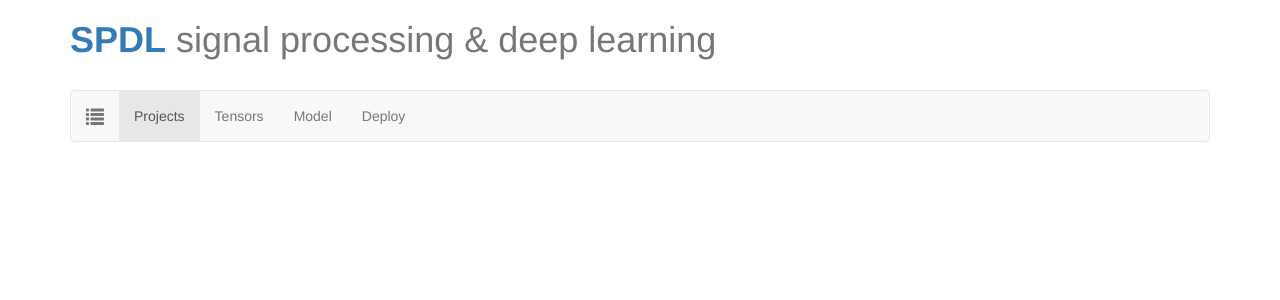
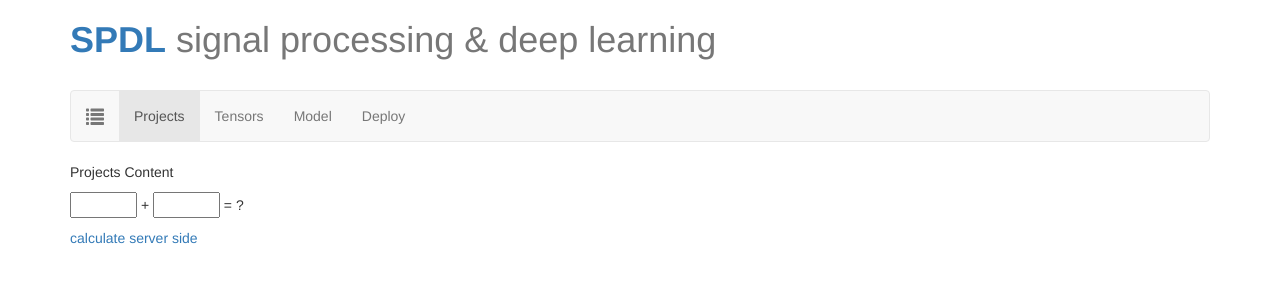
Before and after one commit to cwkx/spdl, a Flask app: page / in a window 1280 px wide. Shown: the top 300 px of the page. Run offline with Flask 2, Linux system fonts and the light colour scheme; some libraries are stand-ins or nearby versions.

Commit message:
added jquery changes

```diff
--- a/server.py
+++ b/server.py
@@ -1,13 +1,8 @@
-from flask import Flask, render_template, request, jsonify
-
-# Initialize the Flask application
+from flask import Flask, jsonify, render_template, request
 app = Flask(__name__)
 
-# This route will show a form to perform an AJAX request
-# jQuery is loaded to execute the request and update the
-# value of the operation
 @app.route('/')
-def index():
+def home():
     return render_template('index.html')
 
 # Route that will process the AJAX request, sum up two
--- /dev/null
+++ b/static/js/deploy.js
@@ -0,0 +1,3 @@
+$(document).ready(function() {
+   console.log("deploy hi");
+});
--- /dev/null
+++ b/static/js/model.js
@@ -0,0 +1,3 @@
+$(document).ready(function() {
+   console.log("model hi");
+});
--- /dev/null
+++ b/static/js/projects.js
@@ -0,0 +1,12 @@
+$(document).ready(function() {
+	console.log("projects hi");
+	$('a#calculate').bind('click', function() {
+		$.getJSON($SCRIPT_ROOT + '/_add_numbers', {
+			a: $('input[name="a"]').val(),
+			b: $('input[name="b"]').val()
+		}, function(data) {
+			$("#result").text(data.result);
+		});
+		return false;
+	});
+});
--- /dev/null
+++ b/static/js/tensors.js
@@ -0,0 +1,3 @@
+$(document).ready(function() {
+   console.log("tensors hi");
+});
--- a/templates/index.html
+++ b/templates/index.html
@@ -1,11 +1,12 @@
-<!DOCTYPE html>
+<!doctype html>
 <html lang="en">
 
 <head>
-	<meta charset="utf-8">
-	<title>SPDL Signal Processing & Deep Learning Framework</title>
+	<meta http-equiv="content-type" content="text/html; charset=utf-8">
+	<title>SPDL signal processing & deep learning</title>
 	<meta name="description" content="Signal Processing & Deep Learning Framework.">
 	<meta name="viewport" content="width=device-width, initial-scale=1.0">
+	<link rel="shortcut icon" href="{{ url_for('static', filename='img/favicon32.ico') }}">
 
 	<!-- Dependencies -->
 	<script src="../static/js/deps/jquery.min.js"></script>
@@ -19,36 +20,21 @@
 	<script src="../static/js/deps/d3-zoom.min.js"></script>
 	<script src="../static/js/deps/d3-brush.min.js"></script>
 
-	<!-- Javascript
-		<script src="../static/js/analysis.js"></script>
-		<script src="../static/js/viewer.js"></script>
-      <script src="../static/js/uploader.js"></script>
-		<script src="../static/js/editor.js"></script>
-		<script src="../static/js/filtering.js"></script>
-      -->
-
 	<!-- Stylesheets -->
 	<link rel="stylesheet" href="../static/css/bootstrap.min.css">
 	<link rel="stylesheet" href="../static/css/codemirror.css">
 	<link rel="stylesheet" href="../static/css/spdlstyle.css">
 
-	<script type=text/javascript>
-		$(function() {
-			$('a#calculate').bind('click', function() {
-				$.getJSON('/_add_numbers', {
-					a: $('input[name="a"]').val(),
-					b: $('input[name="b"]').val()
-				}, function(data) {
-					$("#result").text(data.result);
-				});
-				return false;
-			});
-		});
-	</script>
+	<!-- Javascript -->
+   <script type=text/javascript> $SCRIPT_ROOT = {{ request.script_root|tojson|safe }}; </script>
+	<script type="text/javascript" src="{{ url_for('static', filename='js/projects.js') }}"></script>
+	<script type="text/javascript" src="{{ url_for('static', filename='js/tensors.js') }}"></script>
+	<script type="text/javascript" src="{{ url_for('static', filename='js/model.js') }}"></script>
+	<script type="text/javascript" src="{{ url_for('static', filename='js/deploy.js') }}"></script>
 </head>
 
 <body>
-
+	<!-- Title Heading -->
 	<div class="container">
 		<div class="container col-xs-12 col-sm-12">
 			<div class="row">
@@ -67,61 +53,74 @@
 		</div>
 	</div>
 
+	<!-- Navigation Bar -->
 	<div class="container">
 		<nav class="navbar navbar-default">
 			<div class="container">
-				<!-- Brand and toggle get grouped for better mobile display -->
 				<div class="navbar-header">
 					<a class="navbar-brand">
 						<i class="glyphicon glyphicon-list"></i>
 					</a>
 				</div>
-
-				<!-- Collect the nav links, forms, and other content for toggling -->
-				<div class="collapse navbar-collapse" id="bs-example-navbar-collapse-1">
+				<div class="collapse navbar-collapse">
 					<ul class="nav navbar-nav">
 						<li class="active">
-							<a href="#">Projects
-								<span class="sr-only">(current)</span>
-							</a>
+							<a data-toggle="tab" href="#projects">Projects</a>
 						</li>
 						<li>
-							<a href="#">Tensors</a>
+							<a data-toggle="tab" href="#tensors">Tensors</a>
 						</li>
 						<li>
-							<a href="#">Model</a>
+							<a data-toggle="tab" href="#model">Model</a>
 						</li>
 						<li>
-							<a href="#">Deploy</a>
+							<a data-toggle="tab" href="#deploy">Deploy</a>
 						</li>
 					</ul>
+				</div>
+			</div>
+		</nav>
 
-				</div>
-				<!-- /.navbar-collapse -->
+		<!-- Content: everything in one file and manage with jQuery rather than use jinja2 templates as its small/easy/responsive -->
+		<div class="tab-content">
+
+			<!-- ============================================================== -->
+			<!-- PROJECTS -->
+			<!-- ============================================================== -->
+			<div id="projects" class="tab-pane fade in active">
+				<p>Projects Content</p>
+				<p>
+					<input type=text size=5 name=a> +
+					<input type=text size=5 name=b> =
+					<span id=result>?</span>
+					<p>
+						<a href=# id=calculate>calculate server side</a>
 			</div>
-			<!-- /.container-fluid -->
-		</nav>
-	</div>
 
+			<!-- ============================================================== -->
+			<!-- TENSORS -->
+			<!-- ============================================================== -->
+			<div id="tensors" class="tab-pane fade">
+				Tensors Content
+			</div>
 
+			<!-- ============================================================== -->
+			<!-- MODEL -->
+			<!-- ============================================================== -->
+			<div id="model" class="tab-pane fade">
+				Model Content
+			</div>
 
-	<!--
-	<div class="container">
-		<div class="header">
-			<h3 class="text-muted">How To Manage JSON Requests</h3>
+			<!-- ============================================================== -->
+			<!-- DEPLOY -->
+			<!-- ============================================================== -->
+			<div id="deploy" class="tab-pane fade">
+				Deploy Content
+			</div>
+
+			<!-- ============================================================== -->
+			<!-- END -->
+			<!-- ============================================================== -->
 		</div>
-		<hr/>
-		<div>
-			<p>
-				<input type="text" size="5" name="a"> +
-				<input type="text" size="5" name="b"> =
-				<span id="result">?</span>
-				<p>
-					<a href="javascript:void();" id="calculate">calculate THE server side</a>
-					</form>
-		</div>
-	</div>
-	-->
 </body>
-
 </html>
```
Also changed, not shown: readme.md, 1 other file.
